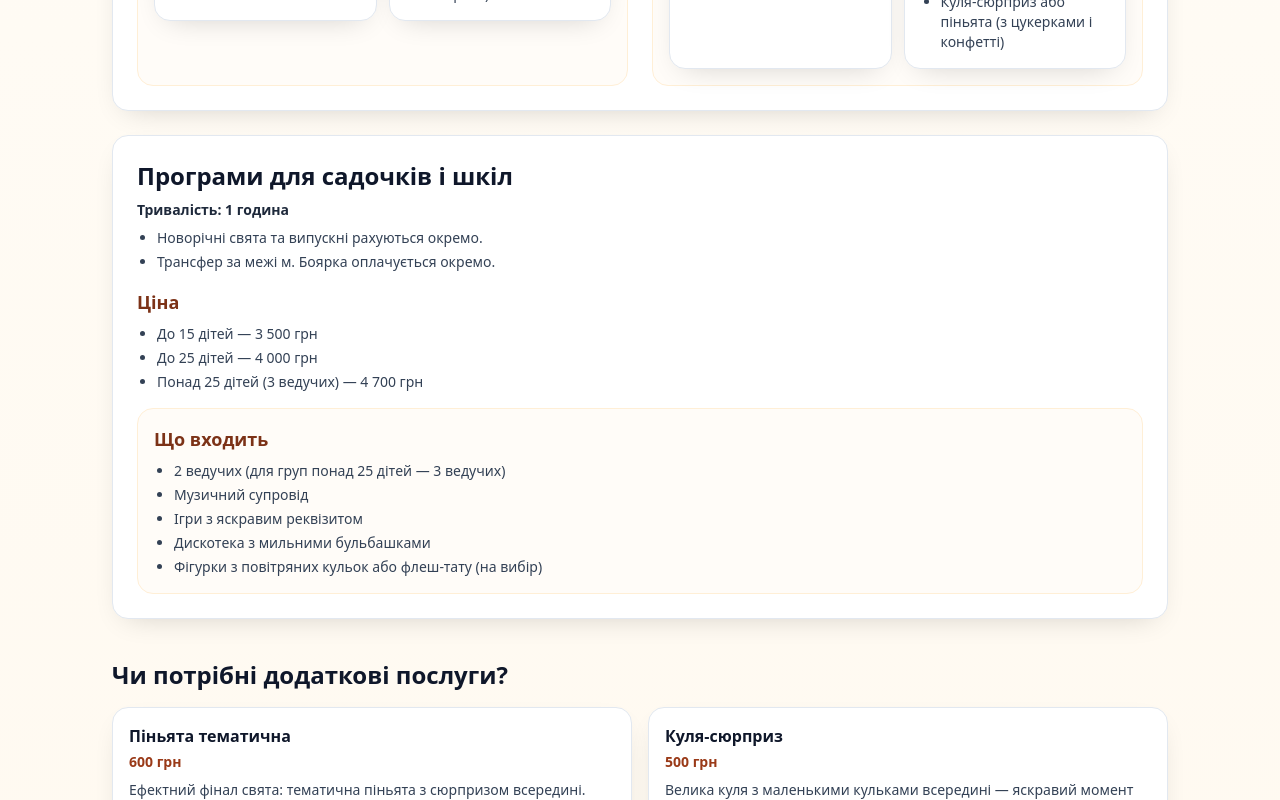
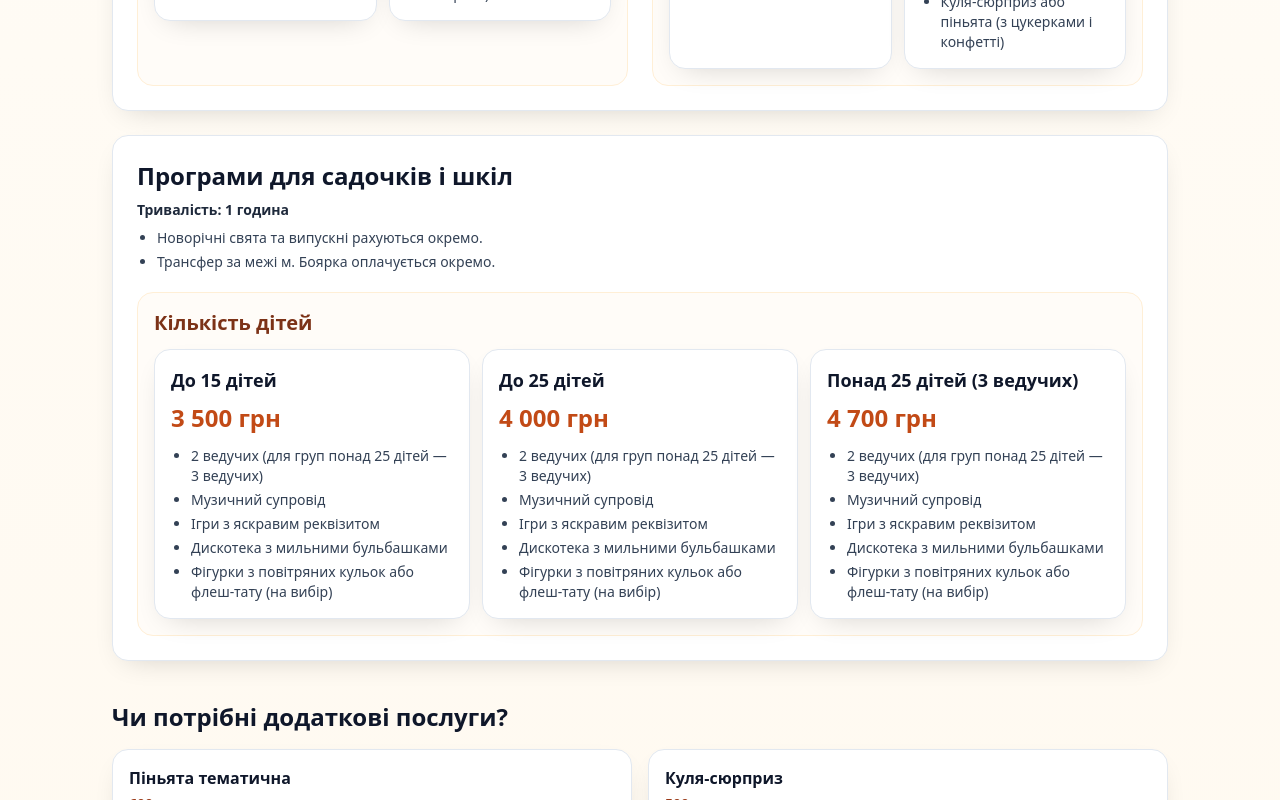
Before and after one commit to rshv00/labsvyata-catalog, a Next.js app: page /prices in a window 1280 px wide. Shown: the part 1800-2600 px from the top of the page. Built offline with nearby package versions, Linux system fonts and the light colour scheme.

Commit message:
feat: render kindergarten pricing as 3-column children tiers

```diff
--- a/app/prices/page.tsx
+++ b/app/prices/page.tsx
@@ -146,6 +146,7 @@ export default function PricesPage() {
       <section className="mt-6 space-y-6">
         {orderedPackageGroups.map((group) => {
           const matrixGroup = isMatrixGroup(group.packages);
+          const childrenColumnsGroup = group.slug === "kindergarten-school-programs";
           const matrix = matrixGroup ? groupByLocationAndDuration(group.packages) : null;
           const sharedIncludes = matrixGroup ? null : getSharedIncludes(group.packages);
 
@@ -193,6 +194,23 @@ export default function PricesPage() {
                     </section>
                   ))}
                 </div>
+              ) : childrenColumnsGroup ? (
+                <section className="mt-5 rounded-2xl border border-brand-100 bg-brand-50/40 p-4">
+                  <h3 className="text-xl font-black text-brand-900">Кількість дітей</h3>
+                  <div className="mt-3 grid gap-3 sm:grid-cols-2 lg:grid-cols-3">
+                    {group.packages.map((packageItem) => (
+                      <article key={packageItem.slug} className="rounded-2xl border border-slate-200 bg-white p-4 shadow-soft">
+                        <h4 className="text-lg font-black text-slate-900">{packageItem.name_ua}</h4>
+                        <p className="mt-2 text-2xl font-extrabold text-brand-700">{formatCurrencyUah(packageItem.price_uah_from)}</p>
+                        <ul className="mt-3 list-disc space-y-1 pl-5 text-sm text-slate-700">
+                          {(sharedIncludes ?? packageItem.includes_ua).map((line) => (
+                            <li key={line}>{line}</li>
+                          ))}
+                        </ul>
+                      </article>
+                    ))}
+                  </div>
+                </section>
               ) : (
                 <>
                   <h3 className="mt-4 text-lg font-black text-brand-900">Ціна</h3>
```
